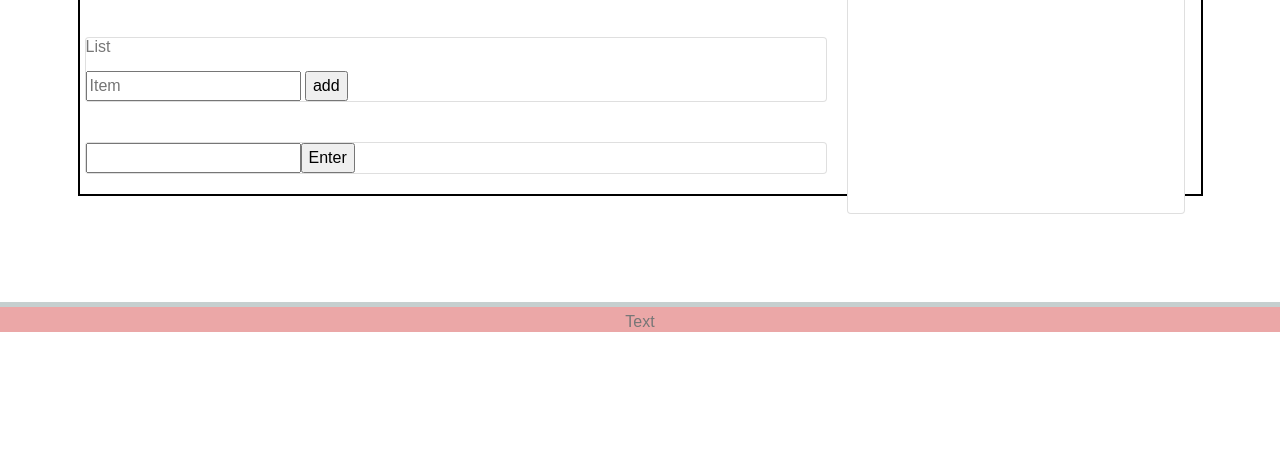
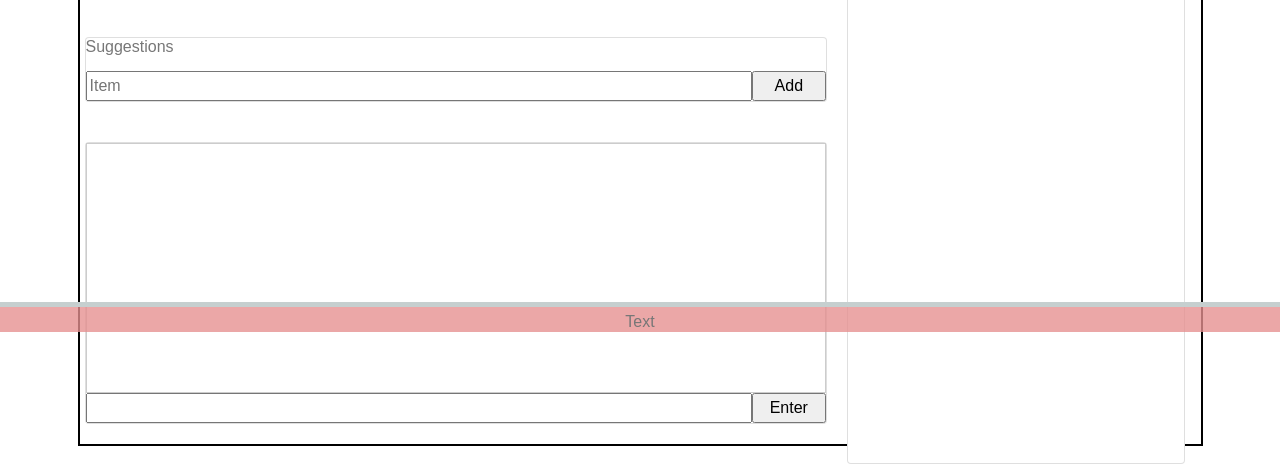
Before and after one commit to eerogers/PubCrawl, a plain HTML site: page index.html in a window 1280 px wide. Shown: the part 468-932 px from the top of the page. Before the commit the page ends 800 px from the top, so only its background shows below. Drawn offline with nearby package versions, Linux system fonts and the light colour scheme; some packages are replaced by stand-ins of ours; no server answers.

Commit message:
hopefully this goes into a branch

```diff
--- a/assets/css/style.css
+++ b/assets/css/style.css
@@ -52,3 +52,21 @@ body {
     height: 350px;
     width: 50%;
 }
+
+#entry-chat, #itemField {
+    float: left;
+    width: 90%;
+}
+
+#enter, #add {
+    width: 10%;
+}
+
+.chat-box {
+    width: 100%;
+    height: 250px;
+    border: 1px solid #ccc;
+    overflow: auto;
+    padding: 10px;
+    background-color: white;
+}
--- a/index.html
+++ b/index.html
@@ -59,12 +59,12 @@
         <div class="row">
           <div class="card" style="width: 100%" id="itineraryCard">
             <div class="card-body">
-              <h6 class="card-title">List</h6>
+              <h6 class="card-title">Suggestions</h6>
               <div id="list_section">
                   <ul></ul>
                       <form id="newItemForm">
                       <input type="text" id="itemField" placeholder="Item" />
-                      <input type="submit" id="add" value="add" />
+                      <input type="submit" id="add" value="Add" />
                   </form>
               </div>
             </div>
@@ -74,7 +74,7 @@
           <div class="card" style="width: 100%;" id="chatCard">
             <div class="card-body">
               <div class="chat-box"></div>
-              <input id="entry-chat" type="text"><button id="enter" type="submit">Enter</button>
+                <input id="entry-chat" type="text"><input type="submit" id="enter" value="Enter"/>
             </div>
           </div>
         </div>
@@ -146,10 +146,12 @@
 $(document).ready(function() {
 var database = firebase.database()
 console.log(database)
-//chat function -->
 var chat = database.ref('/chat')
+var suggestions = database.ref('/suggestions')
 var user = ""
+var suggArray = []
 
+//Below is the chat function.
 $(document).on("click", "#enter", function(){
   chat.push({
       user: user,
@@ -157,11 +159,35 @@ $(document).on("click", "#enter", function(){
   })
 })
 
-  database.ref('chat').on('child_added', function(snap){
+database.ref('chat').on('child_added', function(snap){
         $(".chat-box").append("<br>" + snap.val().user + ": " + snap.val().message)
-    }, function (errorObject){
+}, function (errorObject){
         console.log("The read failed:" +errorObject)
-    })
+})
+
+//I've linked the suggestion/list box to firebase below.
+//This seems necessary to store the data somewhere and make sure all users can see it.
+//While it won't be possible to delete FROM firebase remotely,
+//it should still be possible to delete created list items (I THINK).
+
+$(document).on("click", "#add", function(){
+  suggestions.push({
+    user: user,
+    suggestion: $("#itemField").val()
+  })
+})
+
+//The code below pushes the "suggestion" into an extant array of suggestion items (suggArray).
+//Creating an array seems like the way to go if we want users to be able to manipulate and delete items.
+//Probably will need to sync local arrays somewhere down the line as things are deleted...
+
+database.ref('suggestions').on('child_added', function(snap){
+    suggArray.push(snap.val().suggestion)
+    console.log(suggArray)
+}, function (errorObject){
+        console.log("The read failed:" +errorObject)
+})
+
 
 })
 </script>
```
